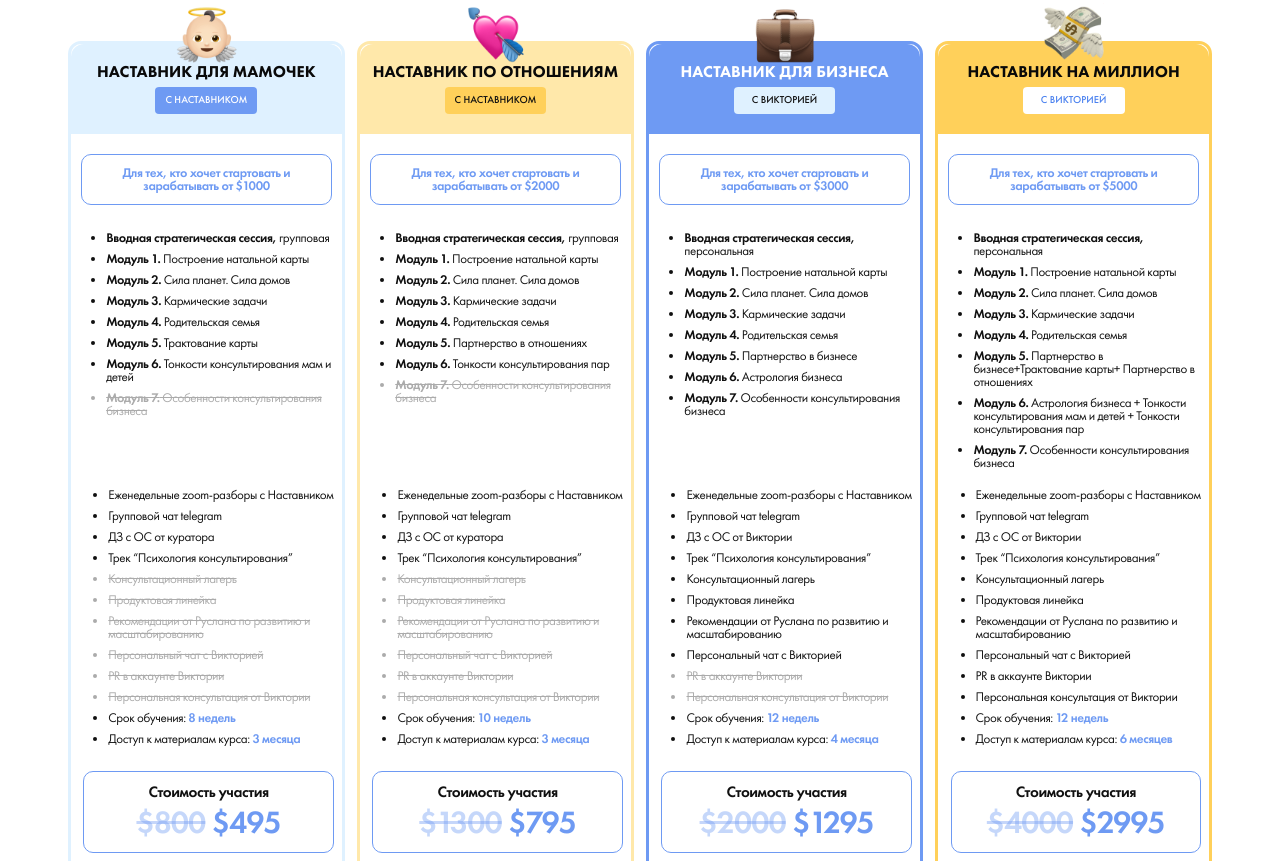
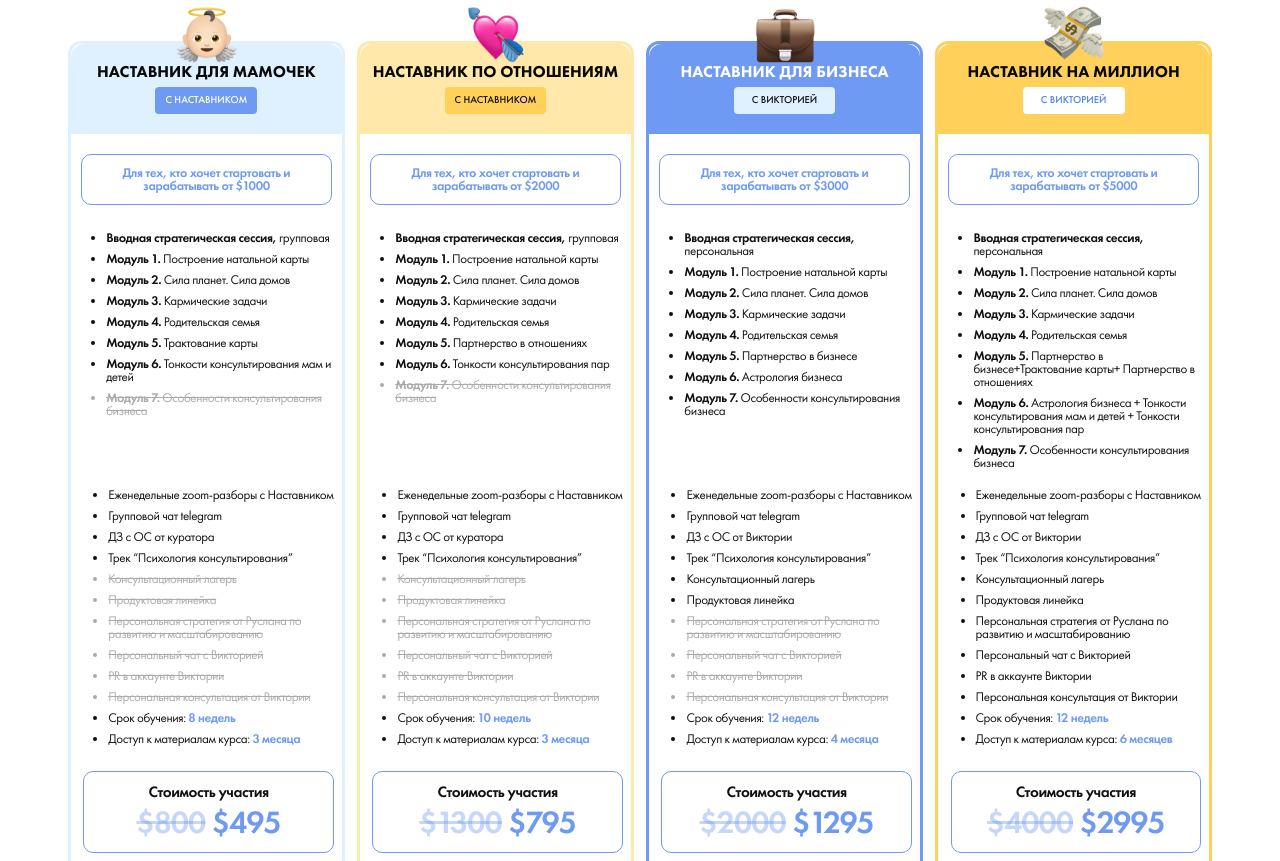
Before and after one commit to RomanIsaiev/work-website-47, a website built with Vite: page index.html in a window 1280 px wide. Shown: the part 7787-8648 px from the top of the page. Built offline with nearby package versions, Linux system fonts and the light colour scheme.

Commit message:
update info

```diff
--- a/index.html
+++ b/index.html
@@ -797,7 +797,7 @@
                 <div class="program-box">
                   <div class="info-container">
                     <p class="program-module">модуль 3</p>
-                    <p class="program-theme">уроки: 3</p>
+                    <p class="program-theme">уроки: 4</p>
                   </div>
                   <div class="open-close">
                     <img
@@ -816,8 +816,10 @@
                   <li class="list-item"><span>Урок 1.</span> Раху и Кету</li>
                   <li class="list-item"><span>Урок 2.</span> Атмакарака</li>
                   <li class="list-item">
-                    <span>Урок 3.</span> Ретроградные планеты 3.4 Планетные
-                    периоды
+                    <span>Урок 3.</span> Ретроградные планеты
+                  </li>
+                  <li class="list-item">
+                    <span>Урок 4.</span> Планетные периоды
                   </li>
                 </ul>
               </div>
@@ -839,7 +841,7 @@
                     />
                   </div>
                 </div>
-                <p class="question-name">Кармические задачи</p>
+                <p class="question-name">Родительская семья</p>
               </div>
               <div class="content">
                 <ul class="content-list list">
@@ -1024,7 +1026,8 @@
                   <li class="plans-desc-item">Консультационный лагерь</li>
                   <li class="plans-desc-item">Продуктовая линейка</li>
                   <li class="plans-desc-item">
-                    Рекомендации от Руслана по развитию и масштабированию
+                    Персональная стратегия от Руслана по развитию и
+                    масштабированию
                   </li>
                   <li class="plans-desc-item">Персональный чат с Викторией</li>
                   <li class="plans-desc-item">PR в аккаунте Виктории</li>
@@ -1111,7 +1114,8 @@
                   <li class="plans-desc-item">Консультационный лагерь</li>
                   <li class="plans-desc-item">Продуктовая линейка</li>
                   <li class="plans-desc-item">
-                    Рекомендации от Руслана по развитию и масштабированию
+                    Персональная стратегия от Руслана по развитию и
+                    масштабированию
                   </li>
                   <li class="plans-desc-item">Персональный чат с Викторией</li>
                   <li class="plans-desc-item">PR в аккаунте Виктории</li>
@@ -1198,7 +1202,8 @@
                   <li class="plans-desc-item">Консультационный лагерь</li>
                   <li class="plans-desc-item">Продуктовая линейка</li>
                   <li class="plans-desc-item">
-                    Рекомендации от Руслана по развитию и масштабированию
+                    Персональная стратегия от Руслана по развитию и
+                    масштабированию
                   </li>
                   <li class="plans-desc-item">Персональный чат с Викторией</li>
                   <li class="plans-desc-item">PR в аккаунте Виктории</li>
@@ -1287,7 +1292,8 @@
                   <li class="plans-desc-item">Консультационный лагерь</li>
                   <li class="plans-desc-item">Продуктовая линейка</li>
                   <li class="plans-desc-item">
-                    Рекомендации от Руслана по развитию и масштабированию
+                    Персональная стратегия от Руслана по развитию и
+                    масштабированию
                   </li>
                   <li class="plans-desc-item">Персональный чат с Викторией</li>
                   <li class="plans-desc-item">PR в аккаунте Виктории</li>
--- a/src/scss/components/_plans.scss
+++ b/src/scss/components/_plans.scss
@@ -308,7 +308,7 @@
     text-decoration: none;
   }
 
-  .plans-desc-list .plans-desc-item:nth-child(-n + 8) {
+  .plans-desc-list .plans-desc-item:nth-child(-n + 6) {
     color: #101010;
     text-decoration: none;
   }
```
Also changed, not shown: src/img/webp/bonus-01-1x.webp (added), src/img/webp/bonus-01-2x.webp (added), src/img/webp/bonus-02-1x.webp (added), src/img/webp/bonus-02-2x.webp (added), src/img/webp/bonus-03-1x.webp (added), src/img/webp/bonus-03-2x.webp (added), src/img/webp/bonus-04-1x.webp (added), src/img/webp/bonus-04-2x.webp (added), src/img/webp/bonus-05-1x.webp (added), src/img/webp/bonus-05-2x.webp (added), src/img/webp/bonus-06-1x.webp (added), src/img/webp/bonus-06-2x.webp (added).
